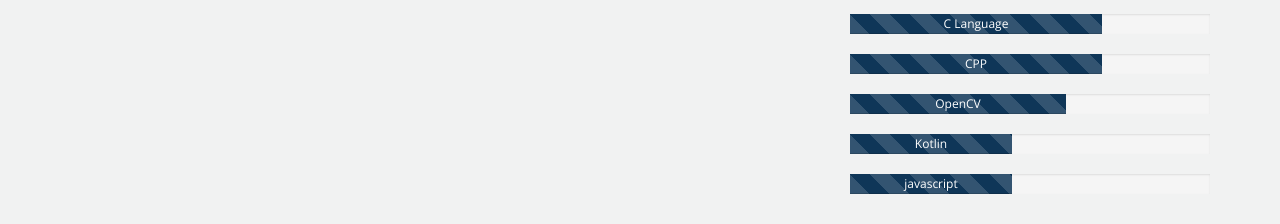
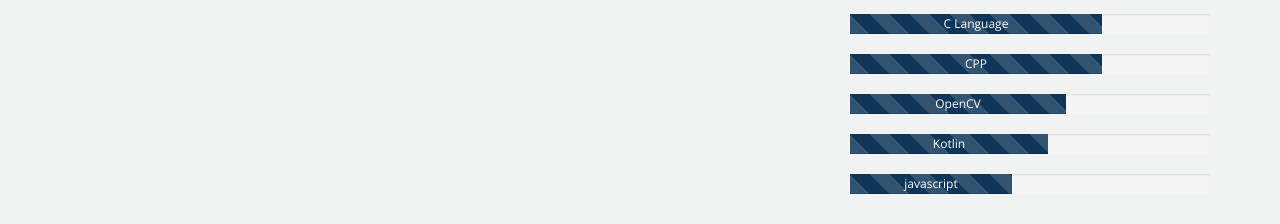
Before and after one commit to NamjinCho/portPolioWeb, a website: page public/index.html in a window 1280 px wide. Shown: the part 1580-1804 px from the top of the page. Drawn offline with nearby package versions, Linux system fonts and the light colour scheme.

Commit message:
update Kotin Percentage

```diff
--- a/public/index.html
+++ b/public/index.html
@@ -180,7 +180,7 @@
 </div>
 <div class="progress">
 	<div class="progress-bar progress-bar-striped active" role="progressbar"
-		aria-valuenow="45" aria-valuemin="0" aria-valuemax="100" style="width:45%">
+		aria-valuenow="55" aria-valuemin="0" aria-valuemax="100" style="width:55%">
 	Kotlin
 </div>
 </div>
```
